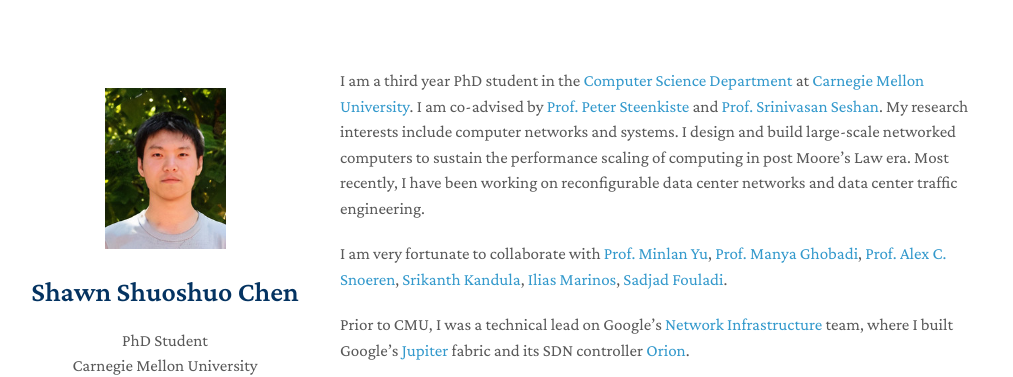
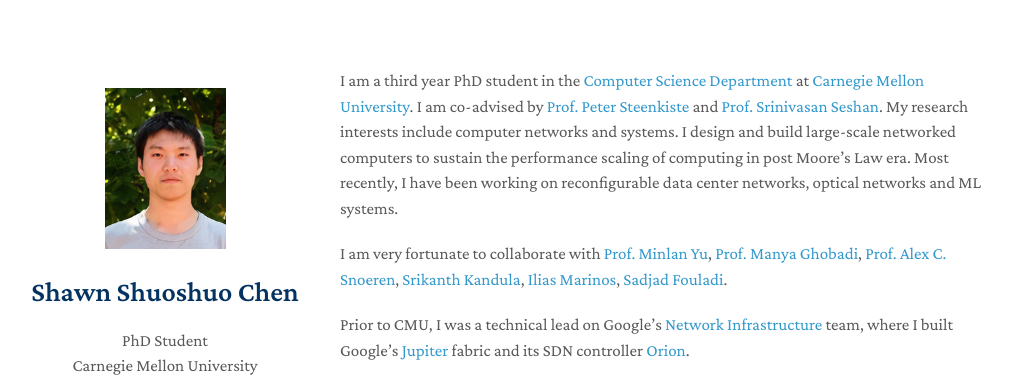
Before and after one commit to shuoshuc/homepage, a Jekyll site: the page built from index.md, in a window 1280 px wide and 900 px high. Shown: the top 377 px of the window, without its empty margins (130-1143 px from the left). Built offline with Jekyll 4.4.1, drawn with Linux system fonts in a browser that asks for light colours; nearby versions of some CDN libraries; a style sheet for code colours, icons or effects is not loaded.

Commit message:
Update index.md

```diff
--- a/index.md
+++ b/index.md
@@ -2,7 +2,7 @@
 layout: homepage
 ---
 
-I am a third year PhD student in the [Computer Science Department](https://www.csd.cs.cmu.edu/) at [Carnegie Mellon University](https://www.cmu.edu/). I am co-advised by [Prof. Peter Steenkiste](https://www.cs.cmu.edu/~prs/) and [Prof. Srinivasan Seshan](http://www.cs.cmu.edu/~srini/). My research interests include computer networks and systems. I design and build large-scale networked computers to sustain the performance scaling of computing in post Moore's Law era. Most recently, I have been working on reconfigurable data center networks and data center traffic engineering.
+I am a third year PhD student in the [Computer Science Department](https://www.csd.cs.cmu.edu/) at [Carnegie Mellon University](https://www.cmu.edu/). I am co-advised by [Prof. Peter Steenkiste](https://www.cs.cmu.edu/~prs/) and [Prof. Srinivasan Seshan](http://www.cs.cmu.edu/~srini/). My research interests include computer networks and systems. I design and build large-scale networked computers to sustain the performance scaling of computing in post Moore's Law era. Most recently, I have been working on reconfigurable data center networks, optical networks and ML systems.
 
 I am very fortunate to collaborate with [Prof. Minlan Yu](https://minlanyu.seas.harvard.edu/), [Prof. Manya Ghobadi](https://people.csail.mit.edu/ghobadi/), [Prof. Alex C. Snoeren](https://cseweb.ucsd.edu/~snoeren/), [Srikanth Kandula](https://www.microsoft.com/en-us/research/people/srikanth/), [Ilias Marinos](https://www.microsoft.com/en-us/research/people/ilmarino/), [Sadjad Fouladi](https://sadjad.org/).
 
```
